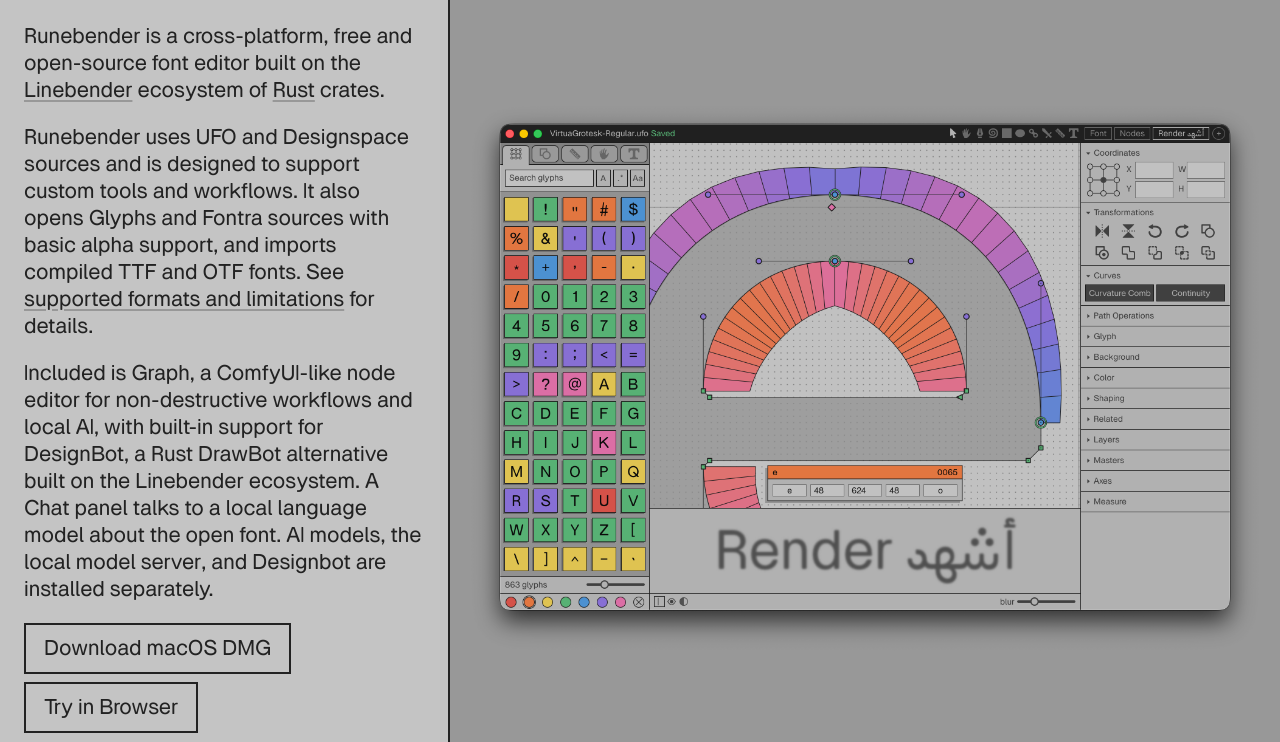
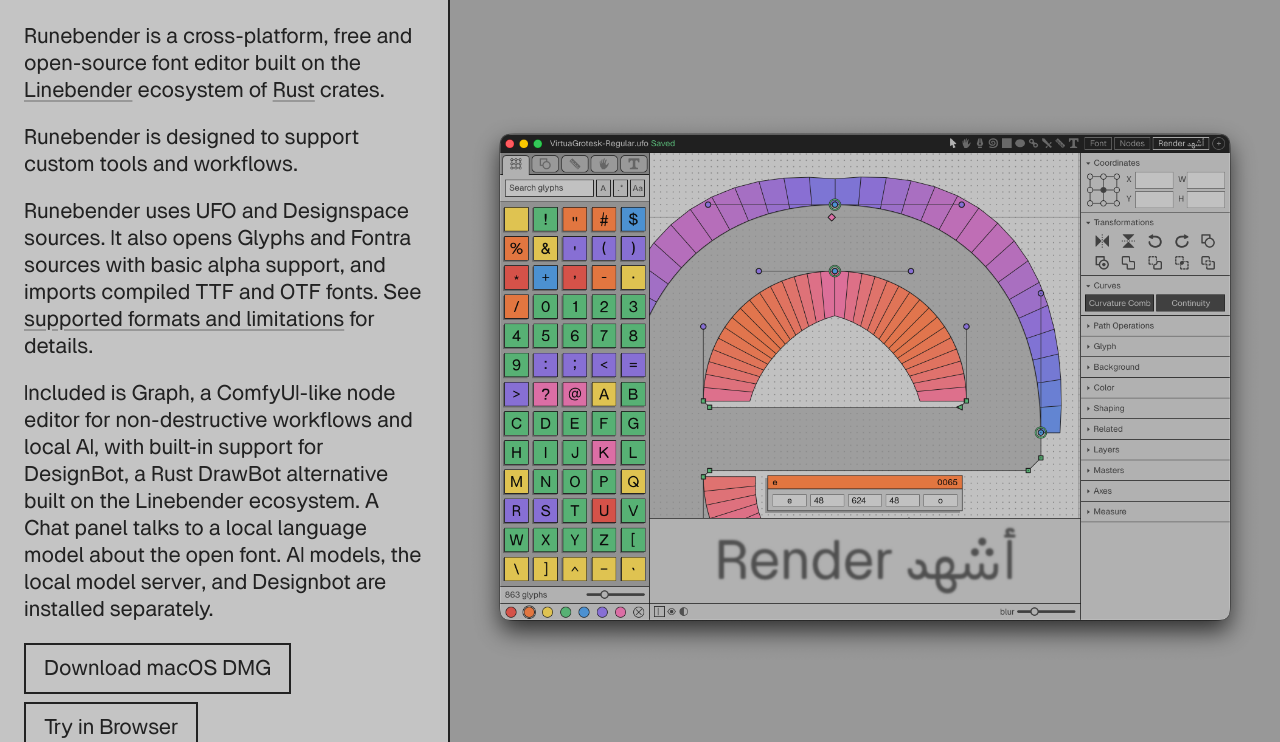
Before and after one commit to eliheuer/runebender-dot-org, an Astro site: page / in a window 1280 px wide. Shown: the part 58-800 px from the top of the page. Built offline with nearby package versions, Linux system fonts and the light colour scheme; Astro itself is replaced by a stand-in of ours.

Commit message:
Separate extensibility from format support copy

```diff
--- a/src/pages/index.astro
+++ b/src/pages/index.astro
@@ -21,7 +21,10 @@ const sourceInstall = `cargo +1.96 install --git https://github.com/fontgarden/r
             <a href="https://www.rust-lang.org">Rust</a> crates.
           </p>
           <p>
-            Runebender uses UFO and Designspace sources and is designed to support custom tools and workflows.
+            Runebender is designed to support custom tools and workflows.
+          </p>
+          <p>
+            Runebender uses UFO and Designspace sources.
             It also opens Glyphs and Fontra sources with basic alpha support, and imports compiled TTF and OTF fonts.
             See <a href="/docs/opening.html">supported formats and limitations</a> for details.
           </p>
```
